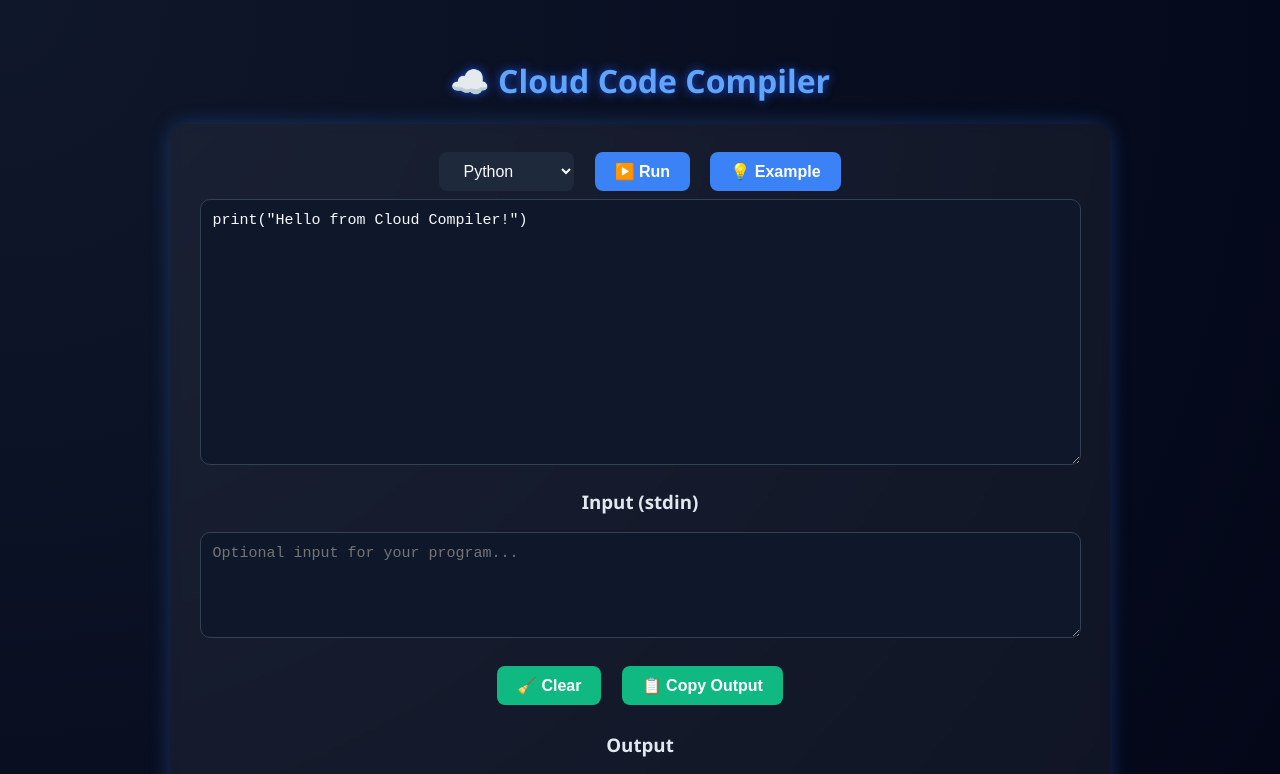
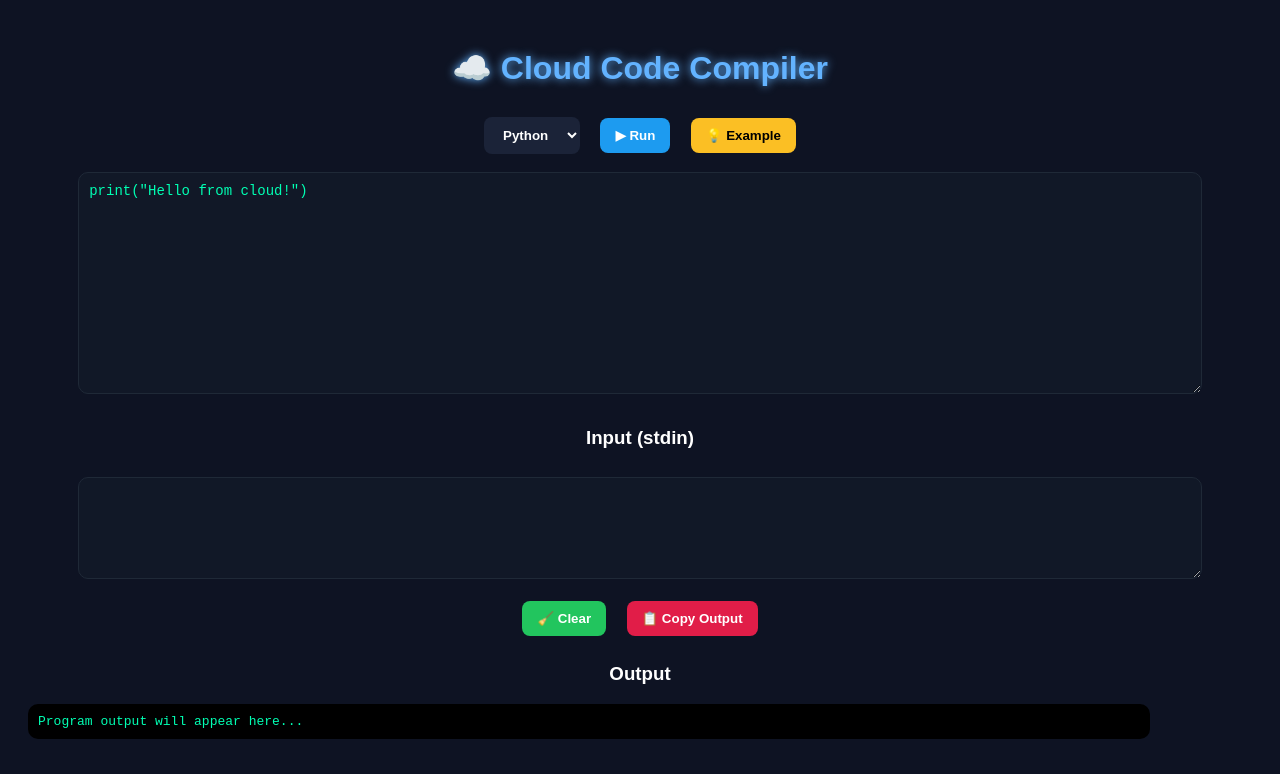
Before and after one commit to codebreak21/cloud-code-compiler, a plain HTML site: page index.html in a window 1280 px wide. Shown: the top 774 px of the page. Drawn offline with Linux system fonts and the light colour scheme.

Commit message:
Add files via upload

```diff
--- a/index.html
+++ b/index.html
@@ -1,123 +1,151 @@
 <!DOCTYPE html>
 <html lang="en">
 <head>
-  <meta charset="UTF-8" />
-  <meta name="viewport" content="width=device-width, initial-scale=1.0" />
+  <meta charset="UTF-8">
+  <meta name="viewport" content="width=device-width, initial-scale=1.0">
   <title>☁️ Cloud Code Compiler</title>
   <style>
     body {
-      font-family: 'Segoe UI', sans-serif;
-      background: radial-gradient(circle at top left, #0f172a, #020617);
-      color: #e2e8f0;
+      background: #0e1323;
+      color: white;
+      font-family: 'Poppins', sans-serif;
       text-align: center;
-      padding: 30px;
+      padding: 20px;
     }
     h1 {
-      color: #60a5fa;
-      text-shadow: 0 0 10px #1d4ed8;
-    }
-    .container {
-      margin: auto;
-      width: 90%;
-      max-width: 900px;
-      background: rgba(255, 255, 255, 0.05);
-      border-radius: 16px;
-      box-shadow: 0 0 20px rgba(59, 130, 246, 0.3);
-      padding: 20px;
-      backdrop-filter: blur(5px);
-    }
-    textarea {
-      width: 95%;
-      height: 240px;
-      background: #0f172a;
-      color: #f8fafc;
-      font-family: 'Courier New', monospace;
-      font-size: 15px;
-      border: 1px solid #334155;
-      border-radius: 10px;
-      padding: 12px;
-      transition: 0.3s;
-    }
-    textarea:focus {
-      outline: none;
-      border-color: #3b82f6;
-      box-shadow: 0 0 10px #2563eb;
+      color: #63b3ff;
+      text-shadow: 0 0 10px #63b3ff;
     }
     select, button {
-      padding: 10px 20px;
+      padding: 10px 15px;
       margin: 8px;
       border: none;
       border-radius: 8px;
-      font-size: 16px;
+      font-weight: 600;
+    }
+    select {
+      background: #1b2338;
+      color: #fff;
+    }
+    button {
       cursor: pointer;
       transition: 0.2s;
     }
-    select {
-      background: #1e293b;
-      color: #f8fafc;
-    }
-    button {
-      background: #3b82f6;
-      color: white;
-      font-weight: bold;
-    }
-    button:hover {
-      background: #2563eb;
-      transform: scale(1.05);
+    #runBtn { background: #1d9bf0; color: white; }
+    #exampleBtn { background: #fbbf24; color: black; }
+    #clearBtn { background: #22c55e; color: white; }
+    #copyBtn { background: #e11d48; color: white; }
+
+    textarea {
+      width: 90%;
+      height: 200px;
+      margin: 10px 0;
+      background: #111827;
+      color: #00ffb3;
+      font-family: monospace;
+      border-radius: 10px;
+      border: 1px solid #1f2937;
+      padding: 10px;
+      font-size: 14px;
     }
     pre {
-      width: 95%;
-      margin: 20px auto;
+      background: #000;
+      padding: 10px;
+      width: 90%;
+      border-radius: 10px;
+      color: #00ffb3;
       text-align: left;
-      background: #0b0b0b;
-      color: #d6ffd6;
-      padding: 12px;
-      border-radius: 10px;
-      min-height: 100px;
-      font-size: 15px;
       white-space: pre-wrap;
-      overflow-x: auto;
-    }
-    .actions {
-      margin: 15px 0;
-    }
-    .actions button {
-      background: #10b981;
-    }
-    .actions button:hover {
-      background: #059669;
     }
   </style>
 </head>
 <body>
   <h1>☁️ Cloud Code Compiler</h1>
-  <div class="container">
+
   <div>
     <select id="language">
       <option value="python">Python</option>
+      <option value="c">C</option>
       <option value="cpp">C++</option>
-        <option value="c">C</option>
       <option value="java">Java</option>
-        <option value="javascript">JavaScript</option>
     </select>
-
-      <button id="runBtn">▶️ Run</button>
+    <button id="runBtn">▶ Run</button>
     <button id="exampleBtn">💡 Example</button>
   </div>
 
-    <textarea id="code" placeholder="Write your code here...">print("Hello from Cloud Compiler!")</textarea>
+  <textarea id="code">print("Hello from cloud!")</textarea>
 
   <h3>Input (stdin)</h3>
-    <textarea id="stdin" style="height:80px" placeholder="Optional input for your program..."></textarea>
+  <textarea id="stdin" style="height:80px;"></textarea>
 
-    <div class="actions">
+  <div>
     <button id="clearBtn">🧹 Clear</button>
     <button id="copyBtn">📋 Copy Output</button>
   </div>
 
   <h3>Output</h3>
   <pre id="output">Program output will appear here...</pre>
-  </div>
 
   <script>
-    const runBtn = document.getElementById('runBtn
+    const runBtn = document.getElementById('runBtn');
+    const exampleBtn = document.getElementById('exampleBtn');
+    const clearBtn = document.getElementById('clearBtn');
+    const copyBtn = document.getElementById('copyBtn');
+
+    exampleBtn.addEventListener('click', () => {
+      const lang = document.getElementById('language').value;
+      let code = '', stdin = 'Ashutosh';
+      if (lang === 'python')
+        code = 'name = input()\\nprint("Hello", name)';
+      else if (lang === 'c')
+        code = '#include <stdio.h>\\nint main(){char s[50];scanf("%s",s);printf("Hello %s\\n",s);return 0;}';
+      else if (lang === 'cpp')
+        code = '#include <bits/stdc++.h>\\nusing namespace std;int main(){string s;cin>>s;cout<<"Hello "<<s<<"\\n";return 0;}';
+      else if (lang === 'java')
+        code = 'import java.util.*;class Main{public static void main(String[] args){Scanner sc=new Scanner(System.in);String s=sc.next();System.out.println("Hello "+s);}}';
+      document.getElementById('code').value = code;
+      document.getElementById('stdin').value = stdin;
+    });
+
+    runBtn.addEventListener('click', async () => {
+      const code = document.getElementById('code').value;
+      const language = document.getElementById('language').value;
+      const stdin = document.getElementById('stdin').value;
+      const output = document.getElementById('output');
+      output.innerText = "Running...";
+
+      try {
+        const resp = await fetch("https://emkc.org/api/v2/piston/execute", {
+          method: "POST",
+          headers: { "Content-Type": "application/json" },
+          body: JSON.stringify({
+            language: language,
+            version: "*",
+            files: [{ content: code }],
+            stdin: stdin
+          })
+        });
+
+        const data = await resp.json();
+        let out = "";
+        if (data.compile && data.compile.output) out += data.compile.output + "\\n";
+        if (data.run && data.run.output) out += data.run.output;
+        output.innerText = out || "No output.";
+      } catch (e) {
+        output.innerText = "Error: " + e.message;
+      }
+    });
+
+    clearBtn.addEventListener('click', () => {
+      document.getElementById('code').value = "";
+      document.getElementById('stdin').value = "";
+      document.getElementById('output').innerText = "Cleared!";
+    });
+
+    copyBtn.addEventListener('click', () => {
+      navigator.clipboard.writeText(document.getElementById('output').innerText);
+      alert("Output copied!");
+    });
+  </script>
+</body>
+</html>
```
Lines whose indentation alone changed are shown as unchanged.
